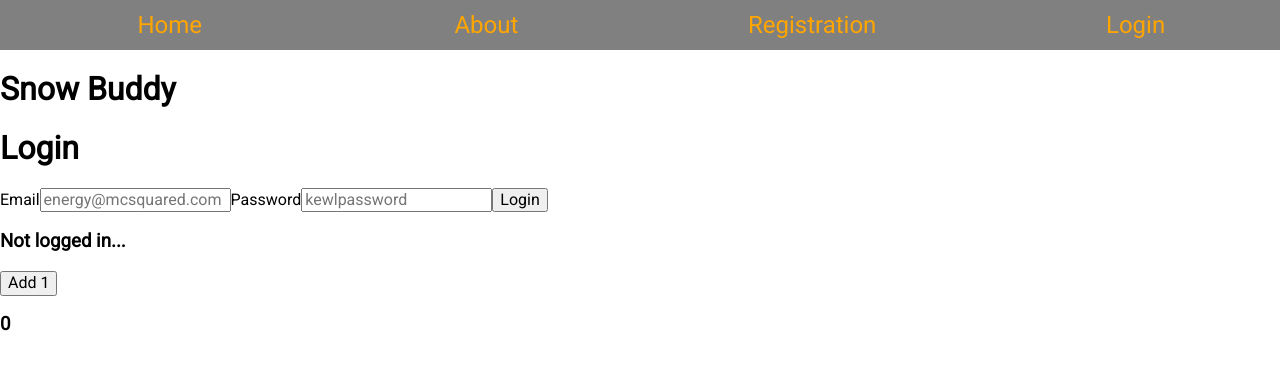
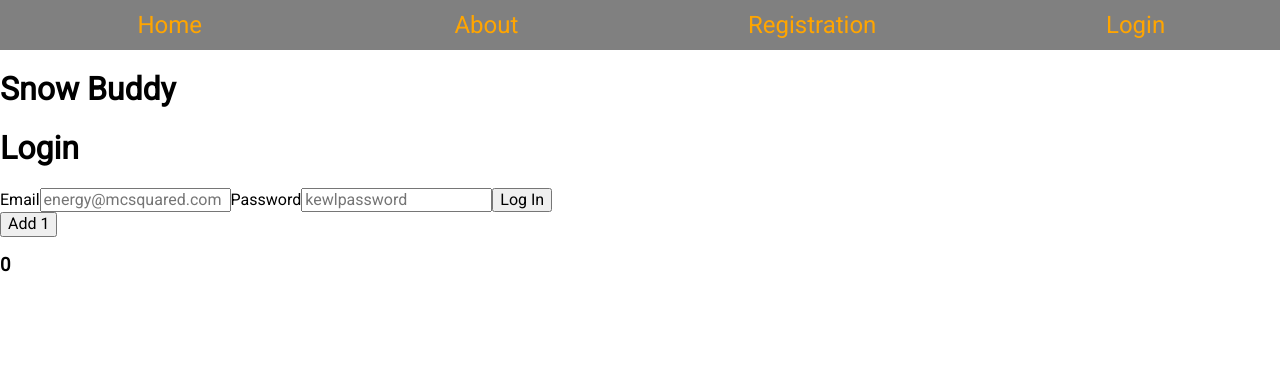
Before and after one commit to lwood54/snow-buddy, a React (Create React App) app in the folder client/: page /userLogin in a window 1280 px wide. Shown: the top 370 px of the page. Built offline with nearby package versions, Linux system fonts and the light colour scheme.

Commit message:
wip | protected actions with login

```diff
--- a/client/src/pages/userLogin.js
+++ b/client/src/pages/userLogin.js
@@ -5,7 +5,8 @@ const UserLogin = () => {
 	const [userPassword, setUserPassword] = useState("");
 	const [loginMessage, setLoginMessage] = useState("");
 	const [showLoginMessage, setShowLoginMessage] = useState("");
-	const [loggedIn, setLoggedIn] = useState(false);
+	const [loggedIn, setLoggedIn] = useState(localStorage.getItem("auth-token"));
+	const [loggedOut, setLoggedOut] = useState(!localStorage.getItem("auth-token"));
 
 	const loginUrl = "http://localhost:5000/api/user/login";
 	const handleChange = e => {
@@ -26,14 +27,11 @@ const UserLogin = () => {
 			setLoginMessage("Logged in!");
 			setShowLoginMessage(true);
 			console.log("localStorage token: ", localStorage.getItem("auth-token"));
-		} else {
-			setLoginMessage("Not logged in...");
-			setShowLoginMessage(true);
-			localStorage.removeItem("auth-token");
 		}
 	}, [loggedIn]);
 
 	const handleLogin = e => {
+		console.log("loggin in...");
 		e.preventDefault();
 		const userData = {
 			email: userEmail,
@@ -51,6 +49,7 @@ const UserLogin = () => {
 			.then(res => {
 				console.log("res: ", res);
 				setLoggedIn(res.token);
+				setLoggedOut(!res.token);
 				localStorage.setItem("auth-token", res.token);
 				setShowLoginMessage(true);
 			})
@@ -66,6 +65,17 @@ const UserLogin = () => {
 		}, 3000);
 	};
 
+	const handleLogout = e => {
+		e.preventDefault();
+		localStorage.removeItem("auth-token");
+		setLoginMessage("Logging out...");
+		setShowLoginMessage(true);
+		setTimeout(() => {
+			setLoginMessage("");
+			setShowLoginMessage(false);
+		}, 2000);
+	};
+
 	const [counter, setCounter] = useState(0);
 	const handleAdd = () => {
 		if (localStorage.getItem("auth-token")) {
@@ -75,12 +85,12 @@ const UserLogin = () => {
 	return (
 		<div>
 			<h1>Login</h1>
-			<form onSubmit={handleLogin}>
+			<form>
 				<label>Email</label>
 				<input type="email" onChange={handleChange} name="email" placeholder="energy@mcsquared.com" value={userEmail} />
 				<label>Password</label>
 				<input type="password" onChange={handleChange} name="password" placeholder="kewlpassword" value={userPassword} />
-				<input type="submit" value="Login" />
+				{loggedOut ? <button onClick={handleLogin}>Log In</button> : <button onClick={handleLogout}>Log Out</button>}
 				{showLoginMessage ? <h3>{loginMessage}</h3> : null}
 			</form>
 			<button onClick={handleAdd}>Add 1</button>
```
